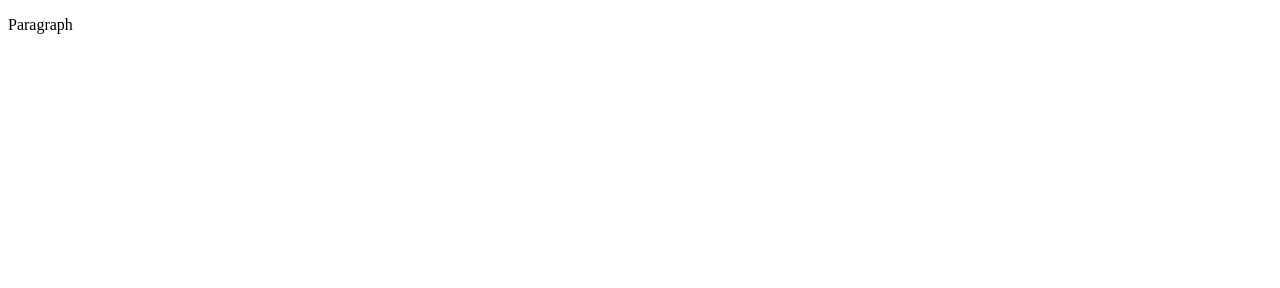
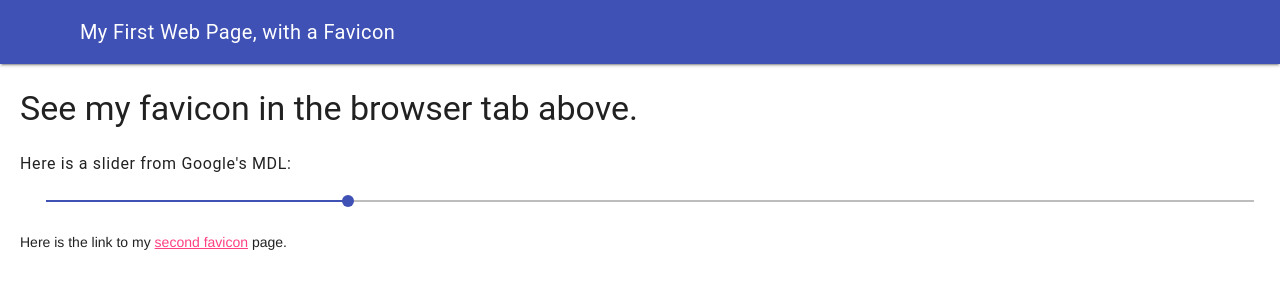
Before and after one commit to ICD2O-Programming-NebiyuD/Unit1-06-HTML-Favicons, a plain HTML site: page index.html in a window 1280 px wide. Drawn offline with nearby package versions, Linux system fonts and the light colour scheme.

Commit message:
favocions

```diff
--- a/index.html
+++ b/index.html
@@ -1,9 +1,50 @@
 <!DOCTYPE html>
-<html>
+<!-- Unit1-06-HTML-Favicon -->
+<html lang="en-ca">
   <head>
-    <title>Title</title>
+    <meta charset="utf-8">
+    <meta name="description" content="My first webpage, with a favicon">
+    <meta name="keywords" content="immaculata, ics2o">
+    <meta name="author" content="Nebs">
+    <meta name="viewport" content="width=device-width, initial-scale=1.0">
+
+		<!-- For the favicon on this page -->
+    <link rel="apple-touch-icon" sizes="180x180" href="./favicon/apple-touch-icon.png">
+    <link rel="icon" type="image/png" sizes="32x32" href="./favicon/favicon-32x32.png">
+    <link rel="icon" type="image/png" sizes="16x16" href="./favicon/favicon-16x16.png">
+    <link rel="manifest" href="./favicon/site.webmanifest">
+
+		<!-- To use Google's MDL -->
+    <link rel="stylesheet" href="https://fonts.googleapis.com/icon?family=Material+Icons">
+    <link rel="stylesheet" href="https://code.getmdl.io/1.3.0/material.indigo-pink.min.css" />
+    <title>My First Web Page, with a Favicon</title>
   </head>
   <body>
-    <p>Paragraph</p>
+		<!-- To use Google's MDL -->
+		<script defer src="https://code.getmdl.io/1.3.0/material.min.js"></script>
+
+		<div class = "mdl-layout mdl-js-layout mdl-layout--fixed-header">
+
+			<!-- Web page header -->
+	    <header class = "mdl-layout__header">
+	      <div class = "mdl-layout__header-row">
+	        <span class = "mdl-layout-title">My First Web Page, with a Favicon</span>
+	      </div>
+	    </header>
+
+			<!-- Container for web page content -->
+	    <main class = "mdl-layout__content" style = "padding-left:20px">
+
+		    <h3>See my favicon in the browser tab above.</h3>
+
+				<!-- Slider with Starting Value -->
+				<h6>Here is a slider from Google's MDL:</h6>
+				<input class="mdl-slider mdl-js-slider" type="range" min="0" max="100" value="25" tabindex="0">
+				<br>
+		    <p>
+		      Here is the link to my <a href="./more_fav.html">second favicon</a> page.
+		    </p>
+			</main>
+		</div>
   </body>
 </html>
```
Also changed, not shown: favicon/android-chrome-192x192.png (added), favicon/android-chrome-512x512.png (added), favicon/apple-touch-icon.png (added), favicon/favicon-16x16.png (added), favicon/favicon-32x32.png (added), favicon/favicon.ico (added), favicon/site.webmanifest (added).
